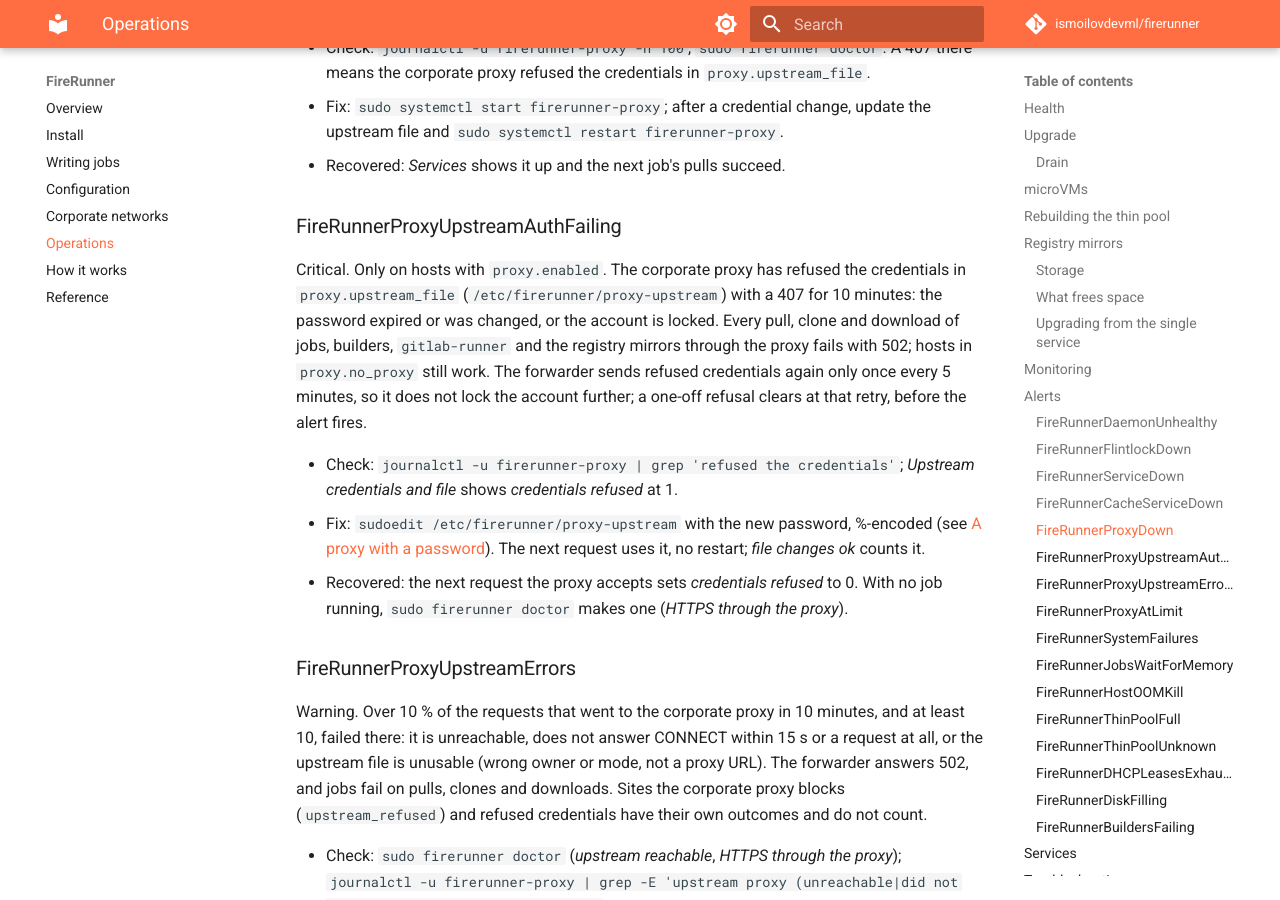
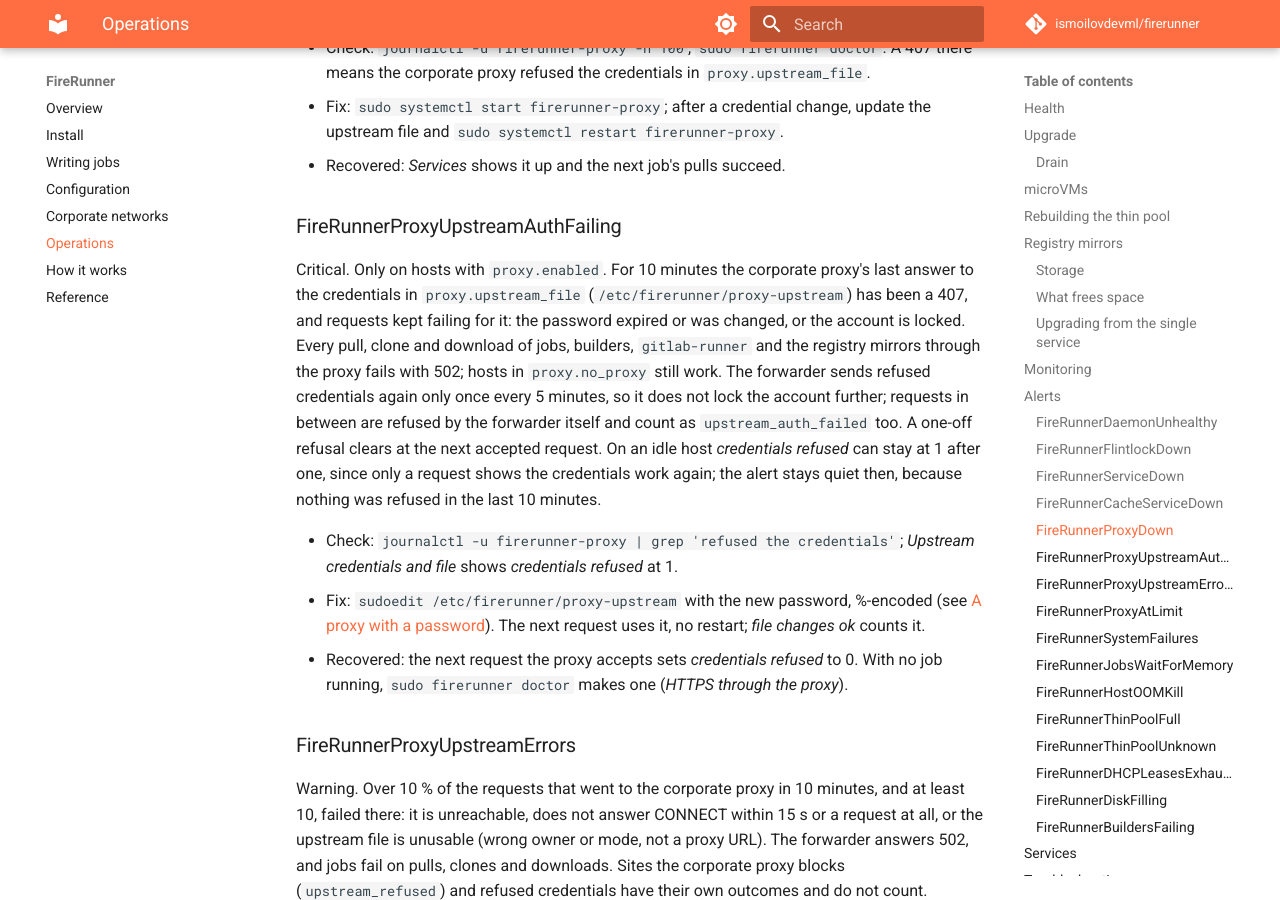
Before and after one commit to ismoilovdevml/firerunner, an MkDocs documentation site: the page built from docs/operations.md, in a window 1280 px wide and 900 px high, scrolled down 9563 px. Built offline with MkDocs 1.6.1 and Material for MkDocs 9.7.7, drawn with Linux system fonts in a browser that asks for light colours; comment, search, counter and statistics services are not loaded.

Commit message:
alerts: FireRunnerProxyUpstreamAuthFailing only while requests are refused
firerunner_proxy_upstream_auth_failing changes only when a request
gets an answer from the upstream. On a host that went idle after one
transient 407 it stayed 1, and the critical alert fired 10 minutes
later and stayed until the next job.

The alert now also needs requests refused for the credentials in the
last 10 minutes. Those the forwarder holds back itself while it waits
to retry refused credentials count as upstream_auth_failed too (now
tested), so sustained traffic keeps it firing on a real lockout. A
promtool case covers the gauge at 1 with no requests: quiet.

```diff
--- a/docs/operations.md
+++ b/docs/operations.md
@@ -383,13 +383,16 @@ work).
 
 ### FireRunnerProxyUpstreamAuthFailing
 
-Critical. Only on hosts with `proxy.enabled`. The corporate proxy has refused the credentials in
-`proxy.upstream_file` (`/etc/firerunner/proxy-upstream`) with a 407 for 10 minutes: the password
-expired or was changed, or the account is locked. Every pull, clone and download of jobs,
-builders, `gitlab-runner` and the registry mirrors through the proxy fails with 502; hosts in
-`proxy.no_proxy` still work. The forwarder sends refused credentials again only once every
-5 minutes, so it does not lock the account further; a one-off refusal clears at that retry,
-before the alert fires.
+Critical. Only on hosts with `proxy.enabled`. For 10 minutes the corporate proxy's last answer to
+the credentials in `proxy.upstream_file` (`/etc/firerunner/proxy-upstream`) has been a 407, and
+requests kept failing for it: the password expired or was changed, or the account is locked.
+Every pull, clone and download of jobs, builders, `gitlab-runner` and the registry mirrors through
+the proxy fails with 502; hosts in `proxy.no_proxy` still work. The forwarder sends refused
+credentials again only once every 5 minutes, so it does not lock the account further; requests in
+between are refused by the forwarder itself and count as `upstream_auth_failed` too. A one-off
+refusal clears at the next accepted request. On an idle host *credentials refused* can stay at 1
+after one, since only a request shows the credentials work again; the alert stays quiet then,
+because nothing was refused in the last 10 minutes.
 
 - Check: `journalctl -u firerunner-proxy | grep 'refused the credentials'`; *Upstream credentials
   and file* shows *credentials refused* at 1.
```
Also changed, not shown: 3 other files.
